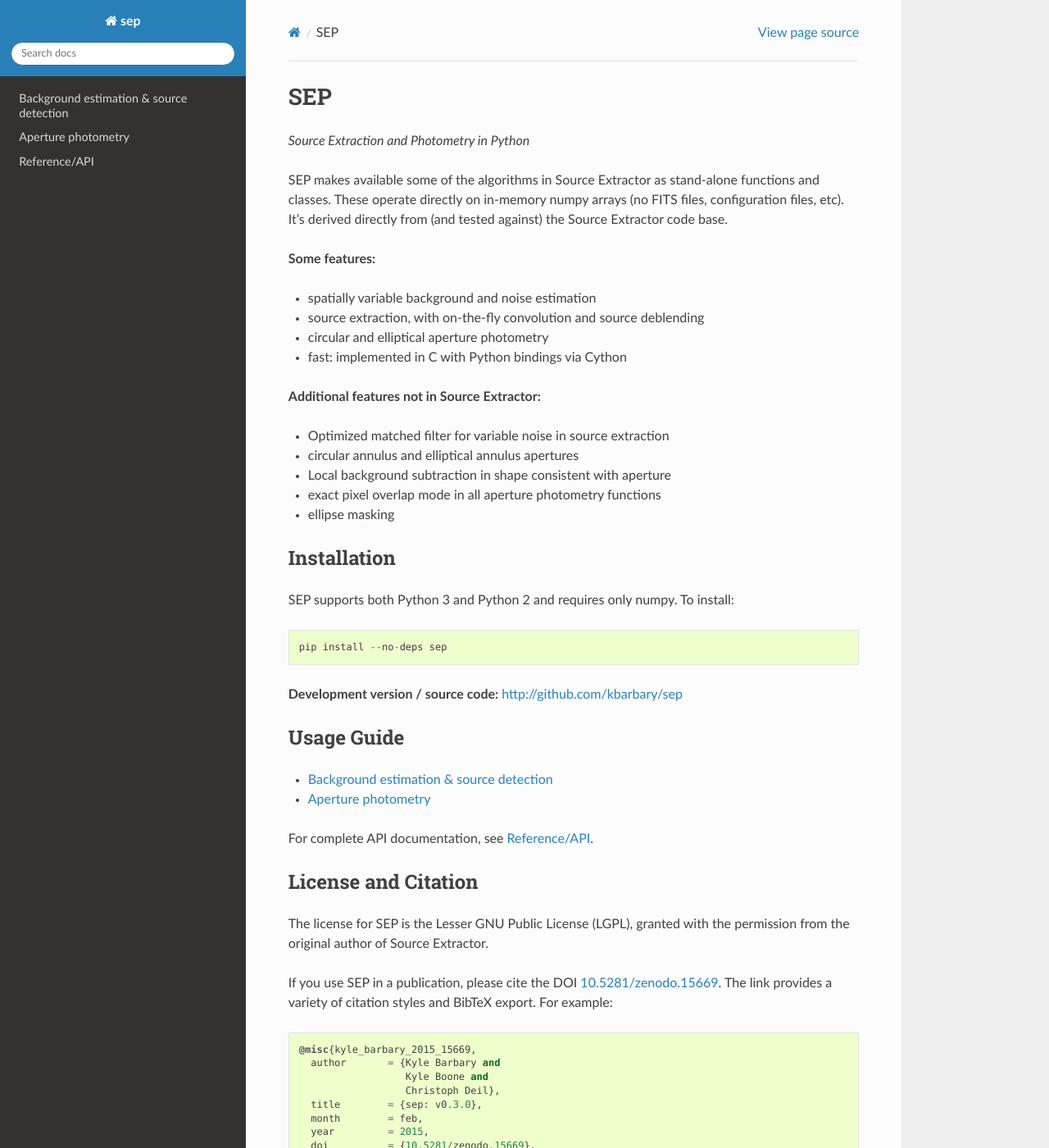
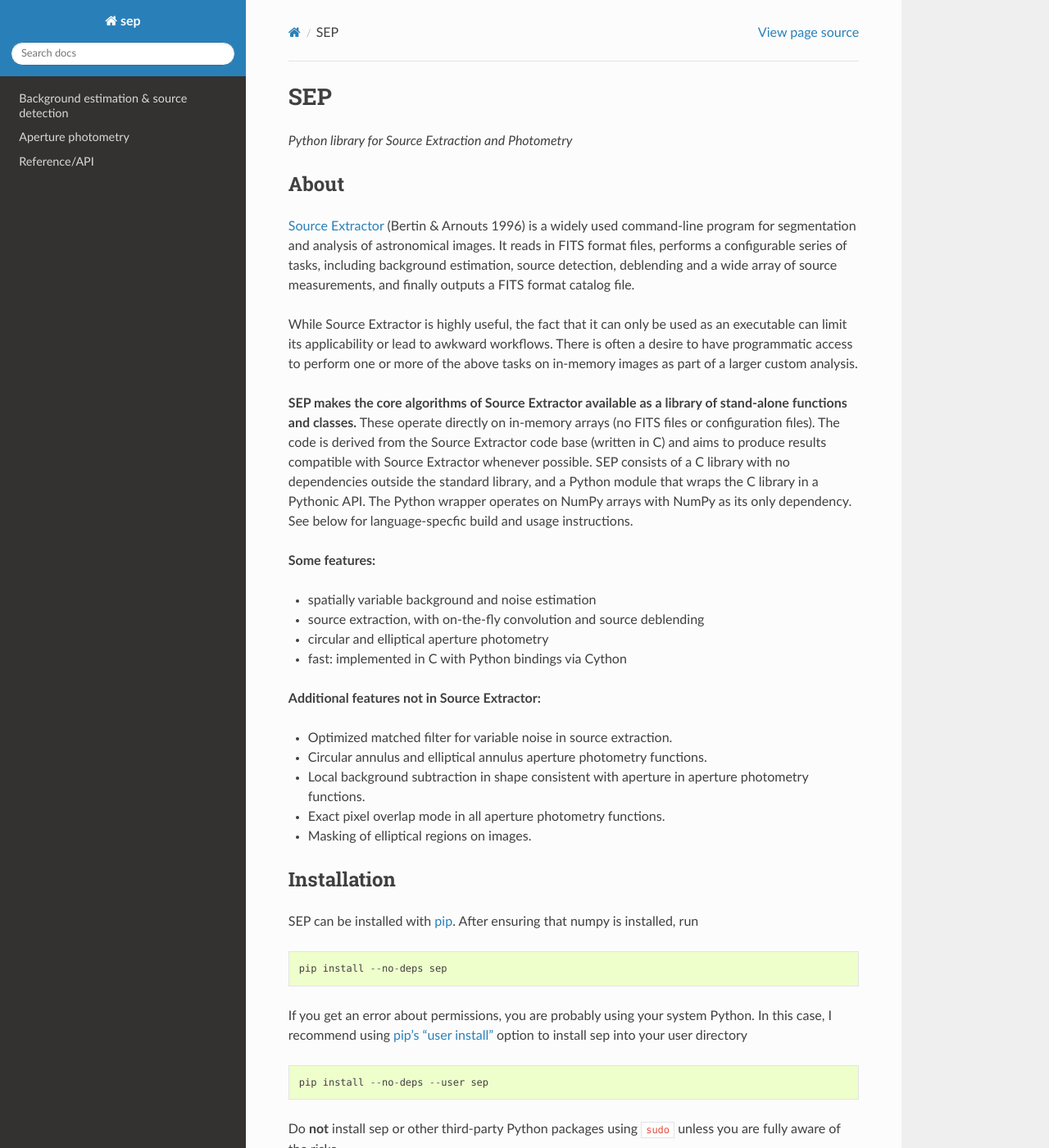
Before and after one commit to kbarbary/sep, a Sphinx documentation site: the page built from docs/index.rst, in a window 1280 px wide and 1400 px high. Shown: the whole window at 82% size. Built offline with Sphinx 7.4.7 and the Read the Docs theme 2.0.0, drawn with Linux system fonts in a browser that asks for light colours; the version number could not be read and is left out; some of the changed text lies outside the part shown.

Commit message:
update docs (about, install, contributing) based on README

```diff
--- a/docs/index.rst
+++ b/docs/index.rst
@@ -1,12 +1,36 @@
 SEP
 ===
 
-*Source Extraction and Photometry in Python*
+*Python library for Source Extraction and Photometry*
 
-SEP makes available some of the algorithms in Source Extractor as
-stand-alone functions and classes. These operate directly on in-memory
-numpy arrays (no FITS files, configuration files, etc). It's derived
-directly from (and tested against) the Source Extractor code base.
+
+About
+-----
+
+`Source Extractor <http://www.astromatic.net/software/sextractor>`_
+(Bertin & Arnouts 1996) is a widely used
+command-line program for segmentation and analysis of astronomical
+images. It reads in FITS format files, performs a configurable series
+of tasks, including background estimation, source detection,
+deblending and a wide array of source measurements, and finally
+outputs a FITS format catalog file.
+
+While Source Extractor is highly useful, the fact that it can only be
+used as an executable can limit its applicability or lead to awkward
+workflows. There is often a desire to have programmatic access to
+perform one or more of the above tasks on in-memory images as part of
+a larger custom analysis.
+
+**SEP makes the core algorithms of Source Extractor available as a
+library of stand-alone functions and classes.** These operate directly
+on in-memory arrays (no FITS files or configuration files).  The code
+is derived from the Source Extractor code base (written in C) and aims
+to produce results compatible with Source Extractor whenever possible.
+SEP consists of a C library with no dependencies outside the standard
+library, and a Python module that wraps the C library in a Pythonic
+API. The Python wrapper operates on NumPy arrays with NumPy as its
+only dependency. See below for language-specfic build and usage
+instructions.
 
 **Some features:**
 
@@ -17,22 +41,31 @@
 
 **Additional features not in Source Extractor:**
 
-- Optimized matched filter for variable noise in source extraction
-- circular annulus and elliptical annulus apertures
-- Local background subtraction in shape consistent with aperture
-- exact pixel overlap mode in all aperture photometry functions
-- ellipse masking
+- Optimized matched filter for variable noise in source extraction.
+- Circular annulus and elliptical annulus aperture photometry functions.
+- Local background subtraction in shape consistent with aperture in aperture
+  photometry functions.
+- Exact pixel overlap mode in all aperture photometry functions.
+- Masking of elliptical regions on images.
 
 
 Installation
 ------------
 
-SEP supports both Python 3 and Python 2 and requires only numpy.
-To install::
+SEP can be installed with `pip <https://pip.pypa.io>`_. After ensuring
+that numpy is installed, run ::
 
     pip install --no-deps sep
 
-**Development version / source code:** http://github.com/kbarbary/sep
+If you get an error about permissions, you are probably using your
+system Python. In this case, I recommend using `pip's "user install"
+<https://pip.pypa.io/en/latest/user_guide/#user-installs>`_ option to
+install sep into your user directory ::
+
+    pip install --no-deps --user sep
+
+Do **not** install sep or other third-party Python packages using ``sudo``
+unless you are fully aware of the risks.
 
 
 Usage Guide
@@ -52,6 +85,18 @@
 For complete API documentation, see :doc:`reference`.
 
 
+Contributing
+------------
+
+Report a bug or documentation issue: http://github.com/kbarbary/sep/issues
+
+Development of SEP takes place on GitHub at
+http://github.com/kbarbary/sep.  Contributions of bug fixes,
+documentation improvements and minor feature additions are welcome via
+GitHub pull requests. For major features, it is best to open an issue
+discussing the change first.
+
+
 License and Citation
 --------------------
 
@@ -59,20 +104,8 @@
 with the permission from the original author of Source Extractor.
 
 If you use SEP in a publication, please cite the DOI
-`10.5281/zenodo.15669 <http://dx.doi.org/10.5281/zenodo.15669>`_. The
-link provides a variety of citation styles and BibTeX export. For example::
+`10.5281/zenodo.61658 <http://dx.doi.org/10.5281/zenodo.61658>`_. The
+link provides a variety of citation styles and BibTeX export.
 
-    @misc{kyle_barbary_2015_15669,
-      author       = {Kyle Barbary and
-                      Kyle Boone and
-                      Christoph Deil},
-      title        = {sep: v0.3.0},
-      month        = feb,
-      year         = 2015,
-      doi          = {10.5281/zenodo.15669},
-      url          = {http://dx.doi.org/10.5281/zenodo.15669}
-    }
-
-
-You may also wish to cite the original SExtractor paper: `Bertin &
+Please also cite the original Source Extractor paper: `Bertin &
 Arnouts 1996 <http://adsabs.harvard.edu/abs/1996A%26AS..117..393B>`_.
```
